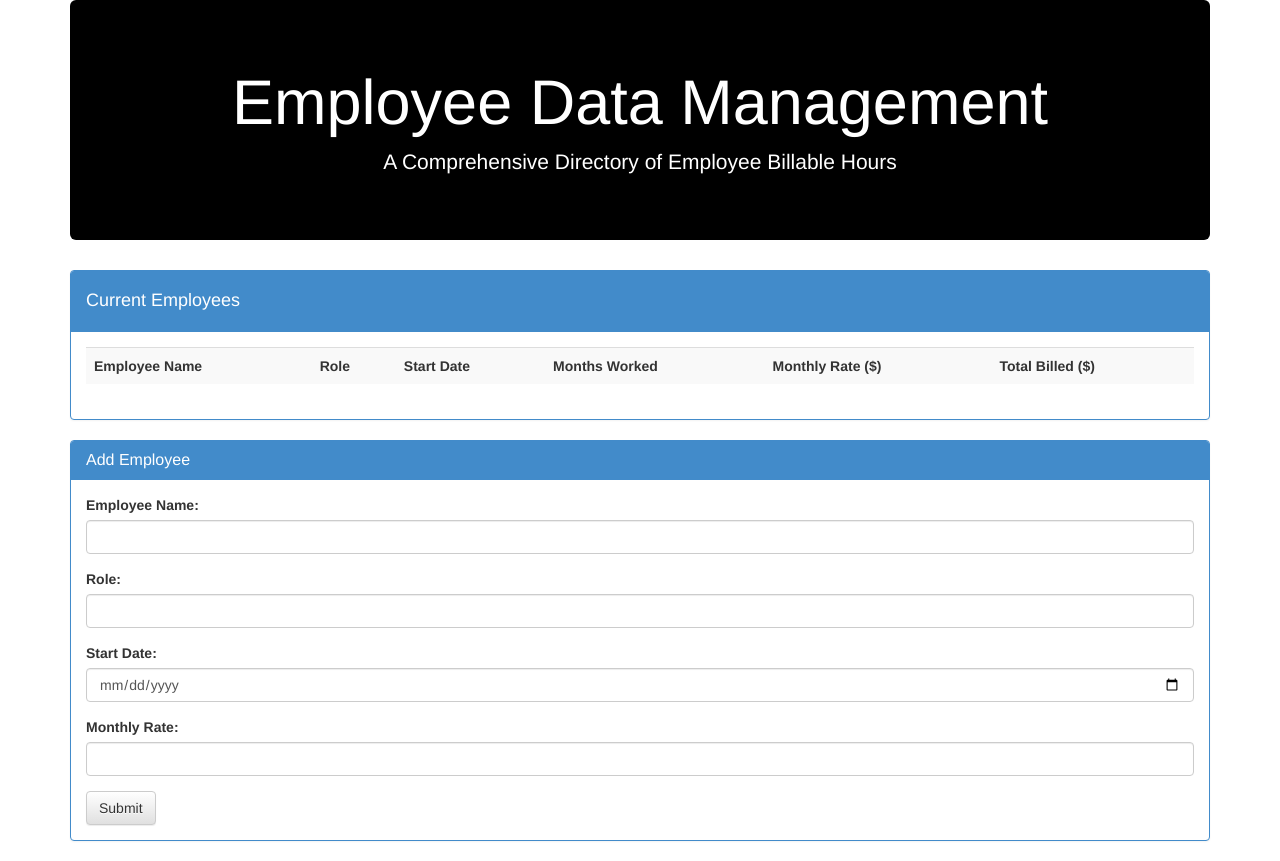
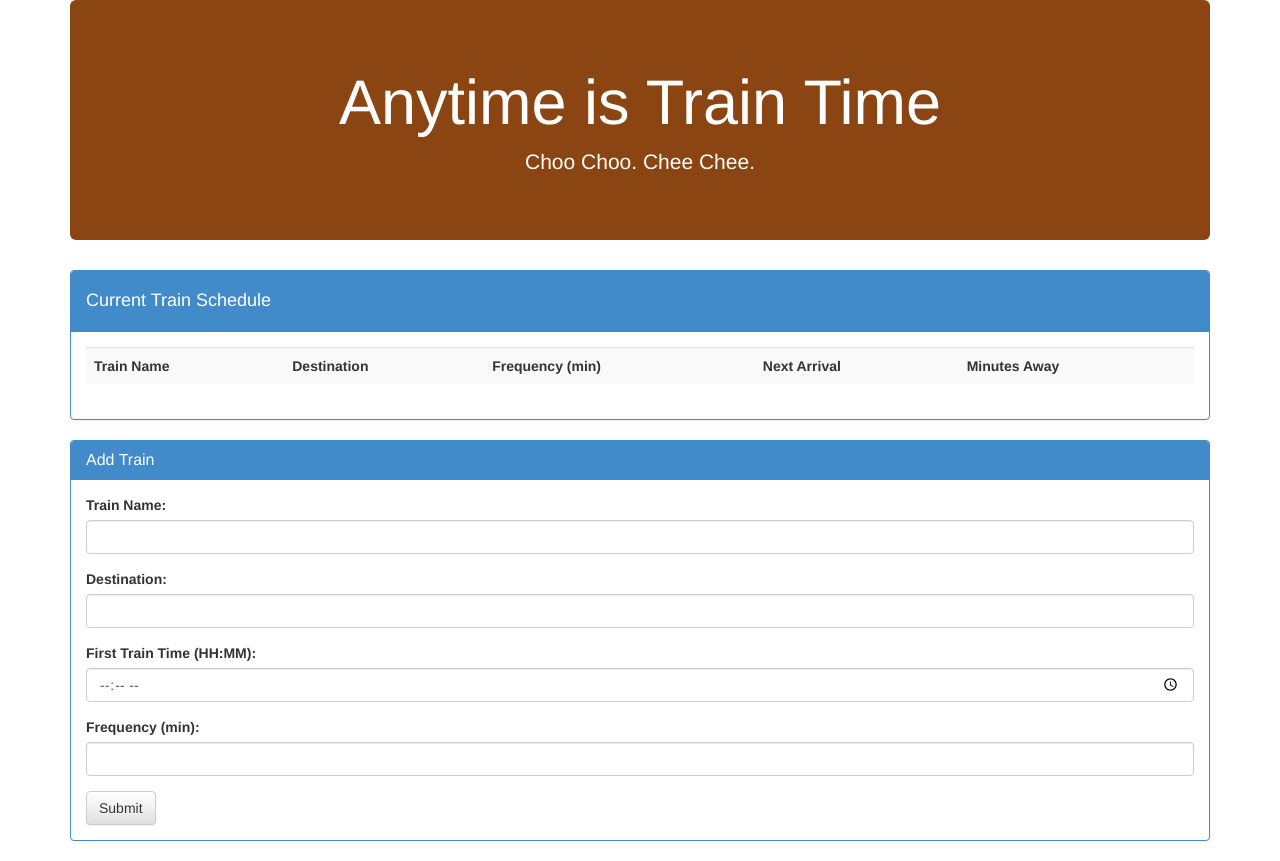
Before and after one commit to lbarchard/train, a PHP site: page /index.html in a window 1280 px wide. Run offline with PHP 8.4, Linux system fonts and the light colour scheme; lists and menus that the app fills with data are empty; some libraries are stand-ins or nearby versions.

Commit message:
cleaning project for assignment

```diff
--- a/assets/css/style.css
+++ b/assets/css/style.css
@@ -1,5 +1,5 @@
 #header {
-	background-color: black;
+	background-color: saddlebrown;
 	color: white;
 }
 
--- a/assets/javascript/app.js
+++ b/assets/javascript/app.js
@@ -1,92 +1,49 @@
 $( document ).ready(function() {
   // Initialize Firebase
   var config = {
-    apiKey: "AIzaSyD9oSd6t33HHOFIzoTY43iV4dfsOAsVthA",
-    authDomain: "employee-data-management-f4a3f.firebaseapp.com",
-    databaseURL: "https://employee-data-management-f4a3f.firebaseio.com",
-    storageBucket: "employee-data-management-f4a3f.appspot.com",
-    messagingSenderId: "1000558614453"
+    apiKey: "AIzaSyCTduvBwUD_mK-8auB_SPyf8a9XsC4qyQc",
+    authDomain: "train-schedule-fc75d.firebaseapp.com",
+    databaseURL: "https://train-schedule-fc75d.firebaseio.com",
+    storageBucket: "train-schedule-fc75d.appspot.com",
+    messagingSenderId: "865956855521"
   };
-
   firebase.initializeApp(config);
   //handshake with firebase
   var database = firebase.database();
   //default values for global vars
-  var employeeName = "";
-  var role = "";
-  var startDate = "";
-  var monthlyRate = 0;
-  //on submit button click, store field values to firebase database as new employee
+  var trainName = "";
+  var destination = "";
+  var frequency = "";
+  //on submit button click, store field values to firebase database as new schedule
   $('#add-user').on("click", function(event){
   	event.preventDefault();
 
-  	employeeName = $('#employee-name').val().trim();
-  	role = $('#role-input').val().trim();
-  	startDate = $('#start-input').val().trim();
-  	monthlyRate = $('#monthly-input').val().trim();
+  	trainName = $('#train-name').val().trim();
+  	destination = $('#destination-input').val().trim();
+  	frequency = $('#frequency-input').val().trim();
   	//store values of global variables to firebase
-  	database.ref('/employees').push({
-  		employeeName: employeeName,
-  		role: role,
-  		startDate: startDate,
-  		monthlyRate: monthlyRate,
+  	database.ref('/schedule').push({
+  		trainName: trainName,
+  		destination: destination,
+  		frequency: frequency,
       // TIMESTAMP records when data was added around the globe according to the server time
   		dateAdded: firebase.database.ServerValue.TIMESTAMP
   	});
   });
 
-  database.ref('/employees').on("child_added", function(childSnapshot) {
+  database.ref('/schedule').on("child_added", function(childSnapshot) {
 
-      // // Log everything that's coming out of snapshot
-      // console.log(childSnapshot.val().employeeName);
-      // // console.log(childSnapshot.val().role);
-      // // console.log(childSnapshot.val().startDate);
-      // // console.log(childSnapshot.val().monthlyRate);
-      // console.log(childSnapshot.key);
-      // //user inserts info
-      // //user clicks submit
-      // //submit push data to firebase
-      // var row = $('<tr>');
-      // var childID = childSnapshot.key;
-      // row.addClass('employee');
-      // row.attr("id", childID);
-      // $('#employees').append(row);
-      // var x = "#" + childID;
-
-      // var name = $('<td>');
-      // name.text(childSnapshot.val().employeeName);
-      // $(x).append(name);
-
-      // var employeeRole = $('<td>');
-      // employeeRole.text(childSnapshot.val().role);
-      // $(x).append(employeeRole);
-
-      // var empStartDate = $('<td>');
-      // empStartDate.text(childSnapshot.val().startDate);
-      // $(x).append(empStartDate);
-
-
-      var empName = childSnapshot.val().employeeName;
-      var empRole = childSnapshot.val().role;
-      var empStartDate = childSnapshot.val().startDate;
+      var trainName = childSnapshot.val().trainName;
+      var destination = childSnapshot.val().destination;
+      var firstTrainTime = childSnapshot.val().startDate;
       var empMonthlyRate = childSnapshot.val().monthlyRate;
-      var empDateAdded = childSnapshot.val().dateAdded;
+      var schedDateAdded = childSnapshot.val().dateAdded;
       // Created a variable to figure out how many months worked
-      var empMonthsWorked = moment(empDateAdded).diff(empStartDate, "months");
+      var empMonthsWorked = moment(schedDateAdded).diff(firstTrainTime, "months");
       // Created a variable to figure out the total billed amount
       var totalBilled = "$" + empMonthlyRate * empMonthsWorked;
 
-      // console.log(empDateAdded);
-      // console.log(empMonthsWorked);
-      // console.log(totalBilled);
-
-      // console.log(childSnapshot.val().employeeName);
-      // console.log(childSnapshot.val().role);
-      // console.log(childSnapshot.val().startDate);
-      // console.log(childSnapshot.val().monthlyRate);
-      // console.log(childSnapshot.val().dateAdded);
-
-      $("#employees").append("<tr><td>" + empName + "</td><td>" + empRole + "</td><td>" + empStartDate + "</td><td>" + empMonthsWorked + "</td><td>" + empMonthlyRate + "</td><td>" + totalBilled + "</td></tr>");
+      $("#schedule").append("<tr><td>" + trainName + "</td><td>" + destination + "</td><td>" + firstTrainTime + "</td><td>" + empMonthsWorked + "</td><td>" + empMonthlyRate + "</td><td>" + totalBilled + "</td></tr>");
 
       }, function (errorObject) {
           console.log('The read failed' + errorObject.code);
--- a/index.html
+++ b/index.html
@@ -19,26 +19,25 @@
 	<body>
 		<div class="container">
 			<div class="jumbotron text-center" id="header" >
-				<h1>Employee Data Management</h1>
-				<p>A Comprehensive Directory of Employee Billable Hours</p>
+				<h1>Anytime is Train Time</h1>
+				<p>Choo Choo.  Chee Chee.</p>
 			</div>
 
 			<div class="panel panel-default">
-				<div class="panel-heading"><h4>Current Employees</h4></div>
+				<div class="panel-heading"><h4>Current Train Schedule</h4></div>
 				<div class="panel-body">
 				<table class="table table-striped">
 					<thread>
 						<tr>
-							<th>Employee Name</th>
-							<th>Role</th>
-							<th>Start Date</th>
-							<th>Months Worked</th>
-							<th>Monthly Rate ($)</th>
-							<th>Total Billed ($)</th>
+							<th>Train Name</th>
+							<th>Destination</th>
+							<th>Frequency (min)</th>
+							<th>Next Arrival</th>
+							<th>Minutes Away</th>
 						</tr>
 
 					</thread>
-					<tbody id="employees">
+					<tbody id="schedule">
 					<!-- add empl here -->
 					</tbody>
 
@@ -48,26 +47,26 @@
 
 			<div class="panel panel-default">
 				<div class="panel-heading">
-					<h3 class="panel-title">Add Employee</h3>
+					<h3 class="panel-title">Add Train</h3>
 				</div>
 				<div class="panel-body">
 					<!-- Sign-up Form (note the various input "types")-->
 					<form role="form">
 						<div class="form-group">
-							<label for="name-input">Employee Name:</label>
-							<input class="form-control" id="employee-name" type="text">
+							<label for="train-input">Train Name:</label>
+							<input class="form-control" id="train-name" type="text">
 						</div>
 						<div class="form-group">
-							<label for="role-input">Role:</label>
-							<input class="form-control" id="role-input" type="text">
+							<label for="destination-input">Destination:</label>
+							<input class="form-control" id="destination-input" type="text">
 						</div>
 						<div class="form-group">
-							<label for="start-input">Start Date:</label>
-							<input class="form-control" id="start-input" type="date">
+							<label for="firstTrain-input">First Train Time (HH:MM):</label>
+							<input class="form-control" id="firstTrain-input" type="time">
 						</div>
 						<div class="form-group">
-							<label for="monthly-input">Monthly Rate:</label>
-							<input class="form-control" id="monthly-input" type="number"></input>
+							<label for="monthly-input">Frequency (min):</label>
+							<input class="form-control" id="<frequency></frequency-input" type="number"></input>
 						</div>
 						<button class="btn btn-default" id="add-user" type="submit">Submit</button>
 					</form>
```
